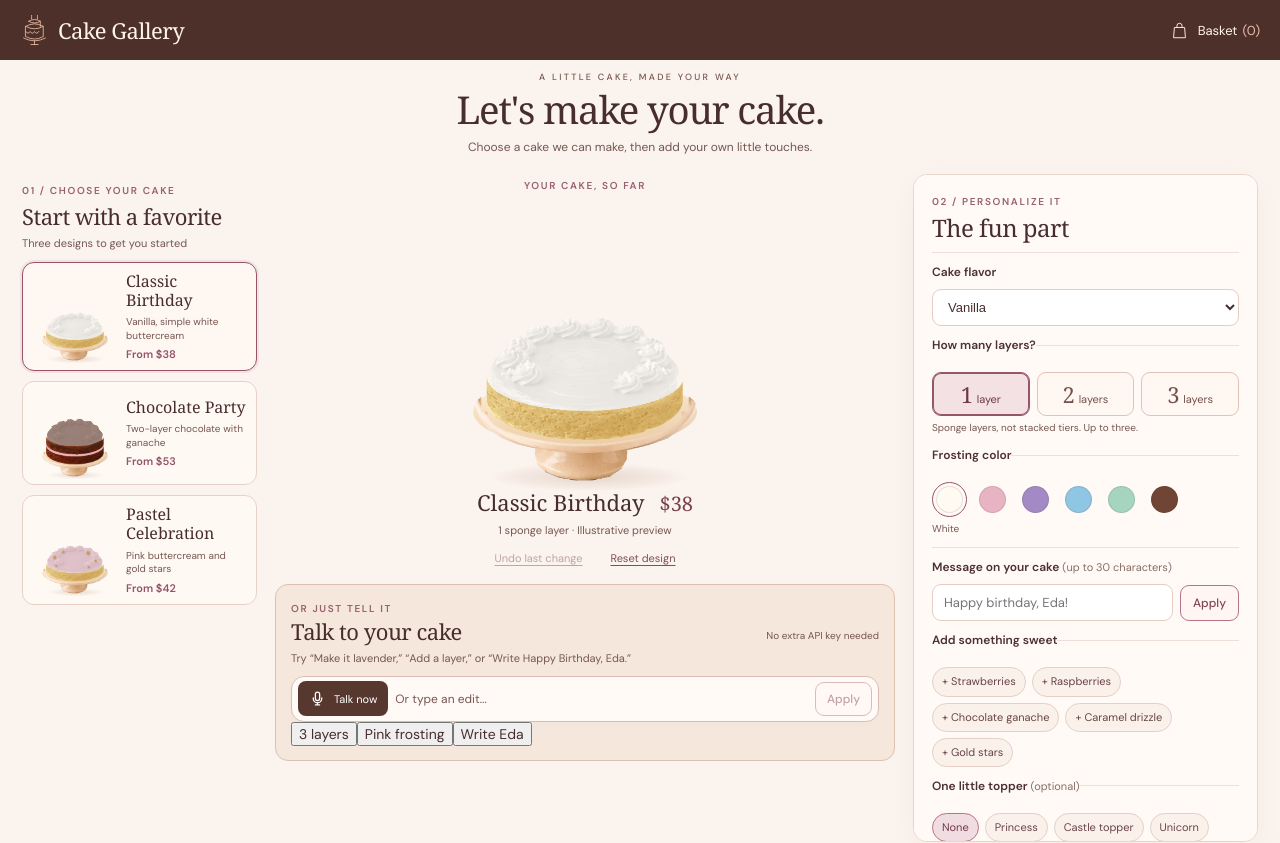
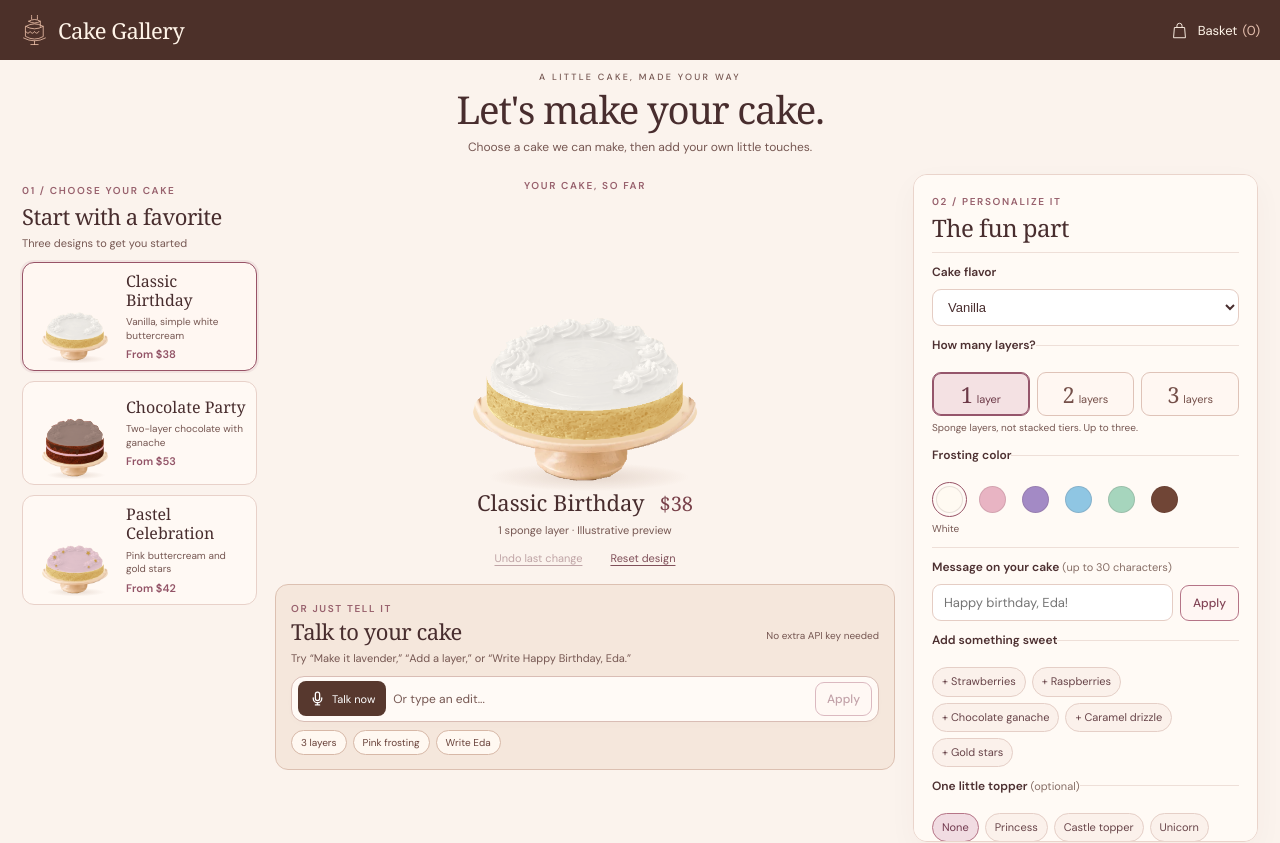
Before and after one commit to edakturk14/cake-builder, a React (Vite) app: page / in a window 1280 px wide. Shown: the top 843 px of the page. Built offline with nearby package versions, Linux system fonts and the light colour scheme; a web font is replaced by a local one.

Commit message:
Style voice prompt shortcuts below cake preview

```diff
--- a/src/styles/customizer.css
+++ b/src/styles/customizer.css
@@ -324,3 +324,12 @@
   .customizer-preview .cake-scene:not(.cake-scene--compact) { height: 290px; }
   .customizer-preview .voice-section .section-intro p { display: none; }
 }
+
+/* Small examples make the voice shortcut discoverable without scrolling. */
+.voice-quick-actions { display: flex; gap: 6px; flex-wrap: wrap; margin-top: 8px; }
+.voice-quick-actions button {
+  font-size: 10px; color: #684139; border: 1px solid #d7b8a7;
+  border-radius: 16px; padding: 5px 9px; background: #fff8f1;
+}
+.voice-quick-actions button:hover { background: #f4dccd; border-color: #bc8b76; }
+.customizer-preview .voice-section .mic-button { gap: 6px; }
```
